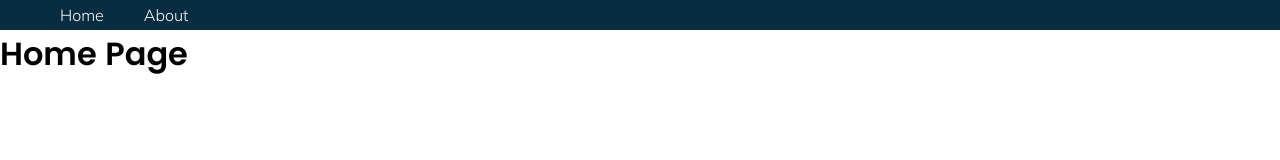
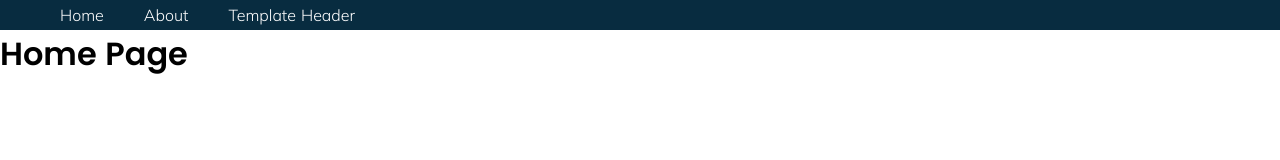
Before and after one commit to BugSquasher01/nexus-point-project, a Nuxt app: page / in a window 1280 px wide. Shown: the top 160 px of the page. Built offline with nearby package versions, Linux system fonts and the light colour scheme.

Commit message:
Updated AppMenu.vue to display Template Header text

```diff
--- a/components/AppMenu.vue
+++ b/components/AppMenu.vue
@@ -3,6 +3,7 @@
         <ul>
             <li><nuxt-link exact to="/"> Home </nuxt-link></li>
             <li><nuxt-link exact to="/about"> About </nuxt-link></li>
+            <p>Template Header</p>
         </ul>
     </nav>
 </template>
```
